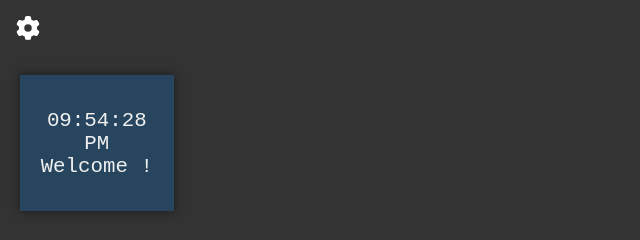
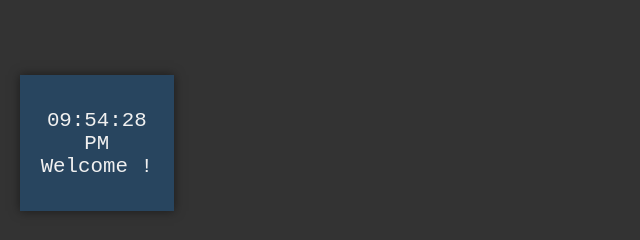
Before and after one commit to mud-ali/NewTab, a browser extension: page dist/index.html in a window 1280 px wide. Shown: the top 240 px of the page, 0-640 px from the left. Drawn offline with Linux system fonts and the light colour scheme.

Commit message:
comment out settings page for temporary release

```diff
--- a/dist/index.html
+++ b/dist/index.html
@@ -10,7 +10,7 @@
 </head>
 
 <body>
-    <section class="settings">
+    <!-- <section class="settings">
         <a href="">
             <svg xmlns="http://www.w3.org/2000/svg" viewBox="0 0 512 512">
                 <path
@@ -18,7 +18,7 @@
                     d="M495.9 166.6c3.2 8.7 .5 18.4-6.4 24.6l-43.3 39.4c1.1 8.3 1.7 16.8 1.7 25.4s-.6 17.1-1.7 25.4l43.3 39.4c6.9 6.2 9.6 15.9 6.4 24.6c-4.4 11.9-9.7 23.3-15.8 34.3l-4.7 8.1c-6.6 11-14 21.4-22.1 31.2c-5.9 7.2-15.7 9.6-24.5 6.8l-55.7-17.7c-13.4 10.3-28.2 18.9-44 25.4l-12.5 57.1c-2 9.1-9 16.3-18.2 17.8c-13.8 2.3-28 3.5-42.5 3.5s-28.7-1.2-42.5-3.5c-9.2-1.5-16.2-8.7-18.2-17.8l-12.5-57.1c-15.8-6.5-30.6-15.1-44-25.4L83.1 425.9c-8.8 2.8-18.6 .3-24.5-6.8c-8.1-9.8-15.5-20.2-22.1-31.2l-4.7-8.1c-6.1-11-11.4-22.4-15.8-34.3c-3.2-8.7-.5-18.4 6.4-24.6l43.3-39.4C64.6 273.1 64 264.6 64 256s.6-17.1 1.7-25.4L22.4 191.2c-6.9-6.2-9.6-15.9-6.4-24.6c4.4-11.9 9.7-23.3 15.8-34.3l4.7-8.1c6.6-11 14-21.4 22.1-31.2c5.9-7.2 15.7-9.6 24.5-6.8l55.7 17.7c13.4-10.3 28.2-18.9 44-25.4l12.5-57.1c2-9.1 9-16.3 18.2-17.8C227.3 1.2 241.5 0 256 0s28.7 1.2 42.5 3.5c9.2 1.5 16.2 8.7 18.2 17.8l12.5 57.1c15.8 6.5 30.6 15.1 44 25.4l55.7-17.7c8.8-2.8 18.6-.3 24.5 6.8c8.1 9.8 15.5 20.2 22.1 31.2l4.7 8.1c6.1 11 11.4 22.4 15.8 34.3zM256 336a80 80 0 1 0 0-160 80 80 0 1 0 0 160z" />
             </svg>
         </a>
-    </section>
+    </section> -->
     <section class="side">
         <div id="clock">
             10:46:43 AM
```
